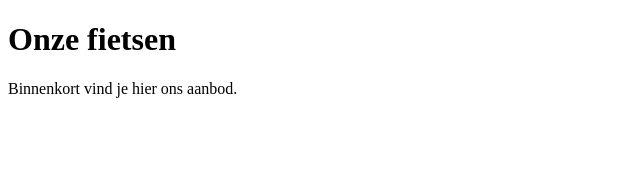
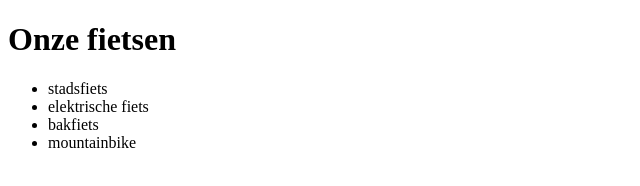
Before and after one commit to LabeeuwThimen/CycleRent, a plain HTML site: page bikes.html in a window 1280 px wide. Shown: the whole page, without its empty margins (0-640 px from the left). Drawn offline with Linux system fonts and the light colour scheme.

Commit message:
Add avaliable bikes

```diff
--- a/bikes.html
+++ b/bikes.html
@@ -6,6 +6,11 @@
 </head>
 <body>
     <h1>Onze fietsen</h1>
-    <p>Binnenkort vind je hier ons aanbod.</p>
+    <ul>
+        <li>stadsfiets</li>
+        <li>elektrische fiets</li>
+        <li>bakfiets</li>
+        <li>mountainbike</li>
+    </ul>
 </body>
 </html>
```
